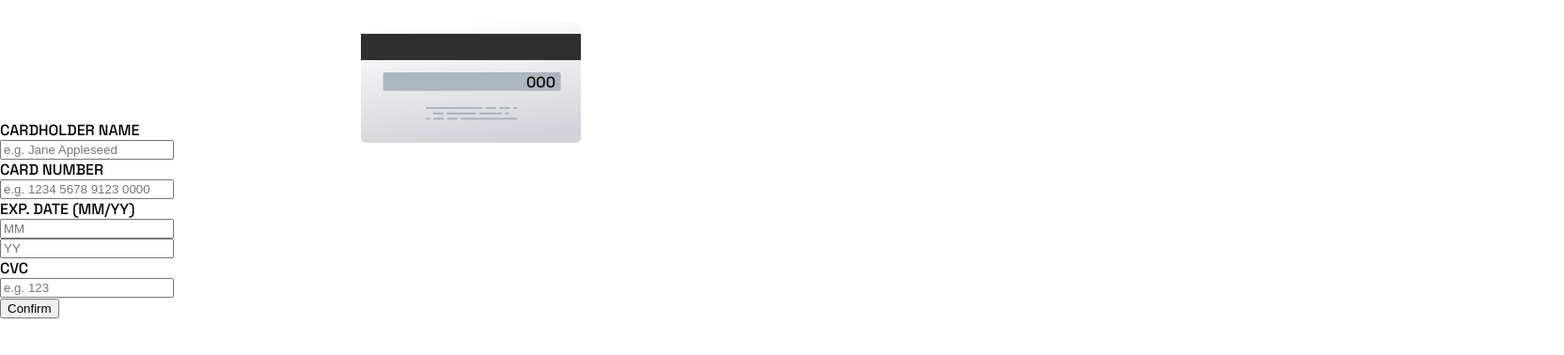
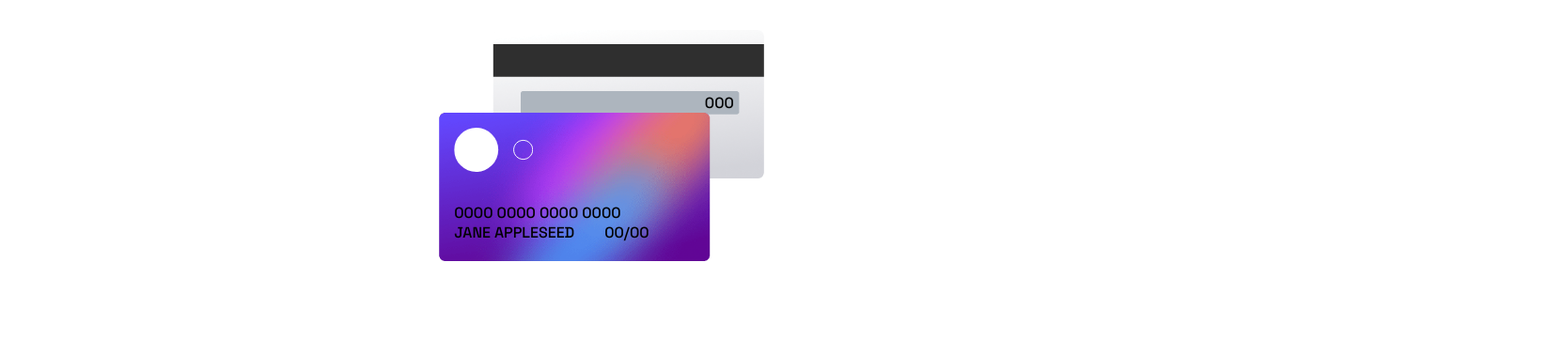
Before and after one commit to wishba/interactive-card-details-form-main, a React (Create React App) app: page / in a window 1280 px wide. Shown: the top 378 px of the page at 94% size, 1664 px wide, since content can reach past the window. Built offline with nearby package versions, Linux system fonts and the light colour scheme.

Commit message:
card position

```diff
--- a/src/component/CardBack.js
+++ b/src/component/CardBack.js
@@ -2,8 +2,9 @@ import React from 'react'
 
 export default function CardBack(props) {
   return (
-    <div className='card__back-container'>
-      <p className='card__back'>{props.cardCVC ? props.cardCVC : '000'}</p>
+    <div className='card__back'>
+      <div className="card__back-bg"></div>
+      <p className='card__back-text'>{props.cardCVC ? props.cardCVC : '000'}</p>
     </div>
   )
 }
--- a/src/component/CardForm.js
+++ b/src/component/CardForm.js
@@ -22,7 +22,7 @@ export default function CardForm() {
         />
       </section>
 
-      <section>
+      {/* <section>
         <div id='fillForm'>
           <label>CARDHOLDER NAME</label>
           <input type="text"
@@ -68,9 +68,9 @@ export default function CardForm() {
             document.getElementById('completedForm').style.display = 'block';
           }}
         >Confirm</button>
-      </section>
+      </section> */}
 
-      <section id='completedForm'>
+      {/* <section id='completedForm'>
         <h1>THANK YOU!</h1>
         <p>We've added your card details</p>
         <button id='continueButton'
@@ -80,7 +80,7 @@ export default function CardForm() {
             document.getElementById('completedForm').style.display = 'none';
           }}
         >Continue</button>
-      </section>
+      </section> */}
     </>
   )
 }
--- a/src/component/CardFront.js
+++ b/src/component/CardFront.js
@@ -2,8 +2,10 @@ import React from 'react'
 
 export default function CardFront(props) {
   return (
-    <div className="card__front-container">
-      <div className='card__front'>
+    <div className='card__front'>
+      <div className="card__front-bg"></div>
+      <div className="card__front-logo"></div>
+      <div className="card__front-text">
         <p>{props.cardNumber ? props.cardNumber : '0000 0000 0000 0000'}</p>
         <p>{props.cardName ? props.cardName : 'JANE APPLESEED'}
           <span className='card__front-date'>
--- a/src/index.css
+++ b/src/index.css
@@ -14,45 +14,52 @@ p {
   margin: 0;
 }
 
-.card__front-container {
-  display: none;
-  background-image:
-    url(images/card-logo.svg),
-    url(images/bg-card-front.png);
-  background-size:
-    3em,
-    contain;
-  background-position:
-    left 1em top 1em,
-    left top;
-  background-repeat: no-repeat;
-  height: 8em;
+.card__front {
+  position: absolute;
+  top: 7.5em;
+  left: 50%;
+  transform: translateX(-60%);
 }
 
-.card__front {
-  padding-top: 4em;
-  padding-left: 1em;
+.card__front-bg {
+  content: url(images/bg-card-front.png);
+  width: 18em;
+}
+
+.card__front-logo {
+  content: url(images/card-logo.svg);
+  position: absolute;
+  top: 1em;
+  left: 1em;
+}
+
+.card__front-text {
+  position: absolute;
+  top: 6em;
+  left: 1em;
 }
 
 .card__front-date {
-  padding-left: 1em;
-}
-
-.card__back-container {
-  position: relative;
-  top: 1.5em;
-  left: 50%;
-  transform: translateX(-20%);
+  padding-left: 2em;
 }
 
 .card__back {
-  background-image: url(images/bg-card-back.png);
-  background-size: contain;
-  background-repeat: no-repeat;
-  height: 8em;
+  position: absolute;
+  z-index: -1;
+  top: 2em;
+  left: 50%;
+  transform: translateX(-40%);
+}
 
-  padding-top: 3.3em;
-  padding-left: 11em;
+.card__back-bg {
+  content: url(images/bg-card-back.png);
+  width: 18em;
+}
+
+.card__back-text {
+  position: absolute;
+  top: 4.2em;
+  right: 2em;
 }
 
 #fillForm>* {
```
